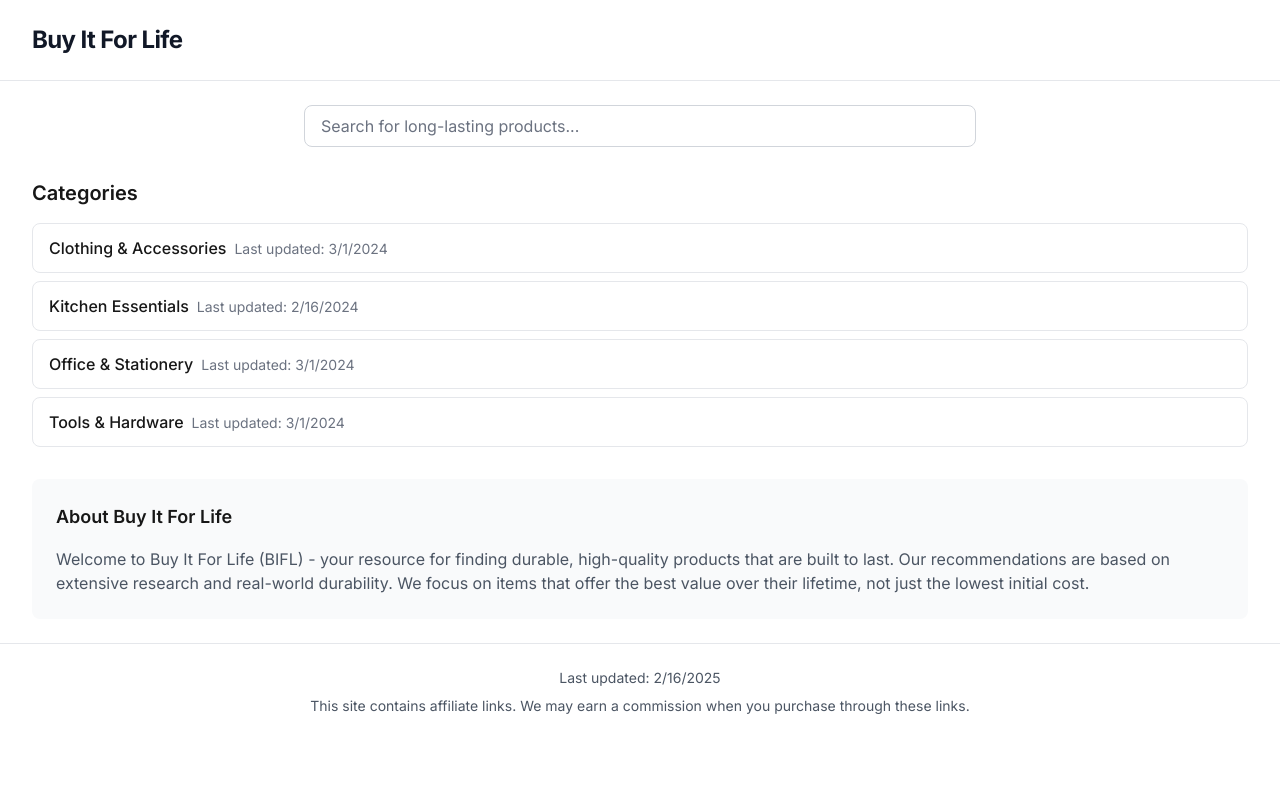
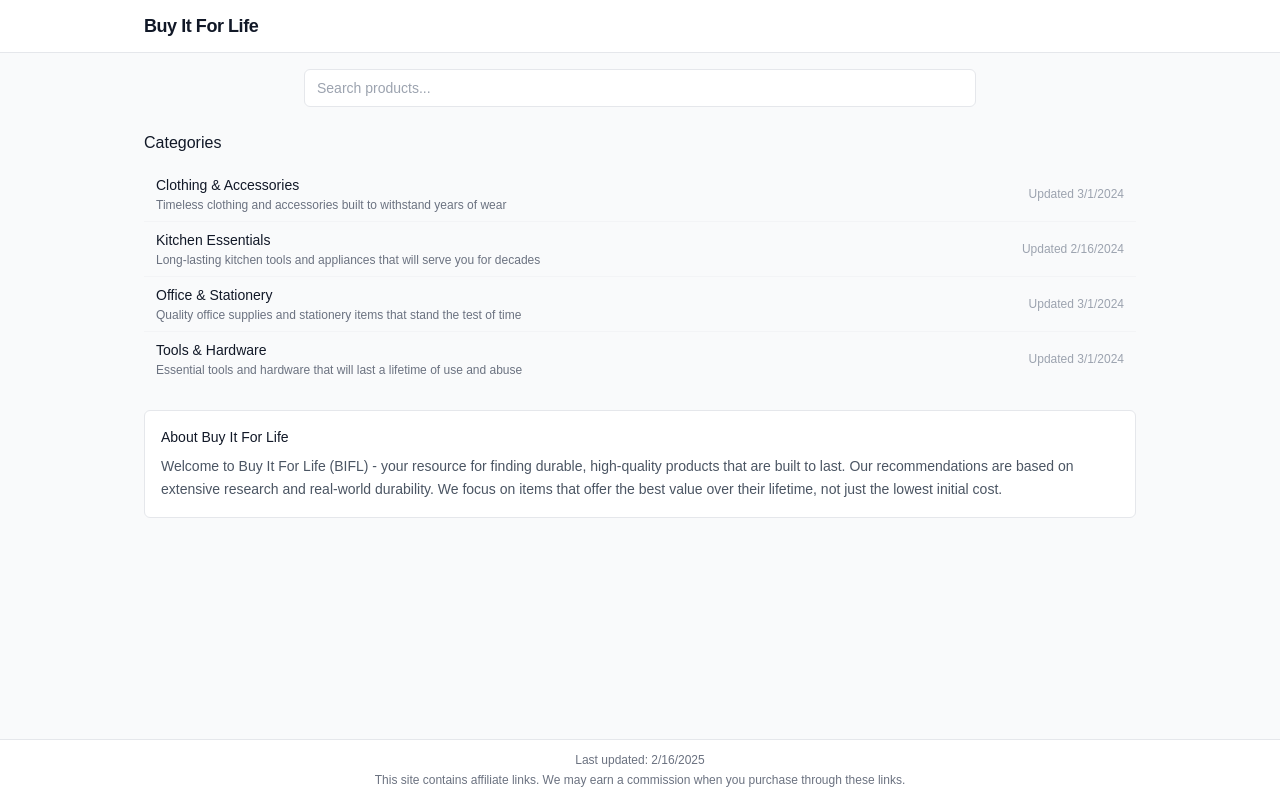
Before and after one commit to SparkyWoo/bifl, a Next.js app: page / in a window 1280 px wide. Built offline with nearby package versions, Linux system fonts and the light colour scheme.

Commit message:
fix ui/ux

```diff
--- a/app/categories/[id]/page.tsx
+++ b/app/categories/[id]/page.tsx
@@ -32,43 +32,43 @@ export async function generateStaticParams() {
 }
 
 export default async function CategoryPage(props: any) {
-  const { id } = props.params;
-  const filePath = path.join(process.cwd(), 'app/content/categories', `${id}.mdx`);
+  const { id } = props.params
+  const filePath = path.join(process.cwd(), 'app/content/categories', `${id}.mdx`)
 
   if (!fs.existsSync(filePath)) {
-    notFound();
+    notFound()
   }
 
-  const fileContent = fs.readFileSync(filePath, 'utf8');
+  const fileContent = fs.readFileSync(filePath, 'utf8')
   const { content, frontmatter } = await compileMDX<MDXFrontmatter>({
     source: fileContent,
     options: { parseFrontmatter: true }
-  });
+  })
 
   return (
-    <div className="space-y-8">
+    <div className="space-y-6">
       <div>
-        <h1 className="text-3xl font-bold">{frontmatter.title}</h1>
-        <p className="mt-2 text-gray-600">
+        <h1 className="text-lg font-medium text-gray-900">{frontmatter.title}</h1>
+        <p className="text-sm text-gray-500 mt-1">
           Last updated: {new Date(frontmatter.lastUpdated).toLocaleDateString()}
         </p>
       </div>
 
-      <div className="rounded-lg border border-gray-200 bg-white p-6">
-        <h2 className="mb-4 text-lg font-semibold">Price Ranges</h2>
-        <div className="grid grid-cols-1 gap-2 sm:grid-cols-2 md:grid-cols-4">
+      <div className="bg-white border border-gray-200 rounded-md p-4">
+        <h2 className="text-sm font-medium text-gray-900 mb-3">Price Ranges</h2>
+        <div className="grid grid-cols-2 sm:grid-cols-4 gap-2">
           {Object.entries(frontmatter.priceRanges).map(([tier, range]) => (
-            <div key={tier} className="rounded-lg border border-gray-200 p-3">
-              <span className="font-medium">{tier}</span>
+            <div key={tier} className="bg-gray-50 rounded-md px-3 py-2 text-sm">
+              <span className="font-medium text-gray-900">{tier}</span>
               <span className="ml-2 text-gray-600">{range}</span>
             </div>
           ))}
         </div>
       </div>
 
-      <div className="prose prose-gray max-w-none">
+      <div className="prose prose-sm max-w-none">
         {content}
       </div>
     </div>
-  );
+  )
 }
--- a/app/components/SearchBox.tsx
+++ b/app/components/SearchBox.tsx
@@ -87,7 +87,7 @@ export function SearchBox({ categories }: SearchBoxProps) {
   }, [])
 
   return (
-    <div ref={searchRef} className="relative w-full max-w-2xl mx-auto">
+    <div ref={searchRef} className="relative w-full">
       <div className="relative">
         <input
           type="text"
@@ -98,12 +98,12 @@ export function SearchBox({ categories }: SearchBoxProps) {
           value={query}
           onChange={(e) => setQuery(e.target.value)}
           onKeyDown={handleKeyDown}
-          placeholder="Search for long-lasting products..."
-          className="w-full px-4 py-2 text-gray-900 placeholder-gray-500 border border-gray-300 rounded-lg focus:outline-none focus:ring-2 focus:ring-blue-500 focus:border-transparent"
+          placeholder="Search products..."
+          className="w-full px-3 py-2 text-sm bg-white border border-gray-200 rounded-md focus:outline-none focus:ring-2 focus:ring-blue-100 focus:border-blue-400 transition-colors"
         />
         {isLoading && (
-          <div className="absolute right-3 top-1/2 -translate-y-1/2">
-            <div className="w-4 h-4 border-2 border-blue-500 border-t-transparent rounded-full animate-spin"></div>
+          <div className="absolute right-2.5 top-1/2 -translate-y-1/2">
+            <div className="w-3.5 h-3.5 border-2 border-blue-400 border-t-transparent rounded-full animate-spin"></div>
           </div>
         )}
       </div>
@@ -112,9 +112,9 @@ export function SearchBox({ categories }: SearchBoxProps) {
         <div
           id="search-results"
           role="listbox"
-          className="absolute z-10 w-full mt-1 bg-white border border-gray-200 rounded-lg shadow-lg"
+          className="absolute z-10 w-full mt-1 bg-white border border-gray-200 rounded-md shadow-sm overflow-hidden"
         >
-          <ul className="py-2 max-h-96 overflow-auto">
+          <ul className="max-h-80 overflow-auto py-1">
             {results.map((result, index) => (
               <li
                 key={index}
@@ -128,16 +128,18 @@ export function SearchBox({ categories }: SearchBoxProps) {
                     setQuery('')
                   }}
                   onMouseEnter={() => setSelectedIndex(index)}
-                  className={`w-full px-4 py-2 text-left focus:outline-none ${
-                    index === selectedIndex ? 'bg-blue-50' : 'hover:bg-gray-100'
+                  className={`w-full px-3 py-1.5 text-left ${
+                    index === selectedIndex ? 'bg-blue-50' : 'hover:bg-gray-50'
                   }`}
                 >
-                  <span className="block text-sm text-gray-600">
-                    {result.type === 'category' ? 'Category' : 'Product in ' + result.category}
-                  </span>
-                  <span className="block font-medium text-gray-900">
-                    {result.item}
-                  </span>
+                  <div className="flex flex-col">
+                    <span className="text-xs text-gray-500">
+                      {result.type === 'category' ? 'Category' : result.category}
+                    </span>
+                    <span className="text-sm font-medium text-gray-900">
+                      {result.item}
+                    </span>
+                  </div>
                 </button>
               </li>
             ))}
--- a/app/layout.tsx
+++ b/app/layout.tsx
@@ -2,7 +2,10 @@ import type { Metadata } from "next";
 import { Inter } from "next/font/google";
 import "./globals.css";
 
-const inter = Inter({ subsets: ["latin"] });
+const inter = Inter({
+  subsets: ["latin"],
+  variable: '--font-inter',
+});
 
 export const metadata: Metadata = {
   title: "Buy It For Life - Durable Product Recommendations",
@@ -16,27 +19,27 @@ export default function RootLayout({
   children: React.ReactNode
 }) {
   return (
-    <html lang="en">
-      <body className={inter.className}>
-        <div className="min-h-screen bg-white">
-          <header className="border-b">
-            <div className="mx-auto max-w-7xl px-4 py-6 sm:px-6 lg:px-8">
-              <h1 className="text-2xl font-bold tracking-tight text-gray-900">
+    <html lang="en" className={`${inter.variable} font-sans antialiased`}>
+      <body className="min-h-screen bg-gray-50 text-gray-900 text-sm">
+        <div className="min-h-screen flex flex-col">
+          <header className="bg-white border-b border-gray-200">
+            <div className="mx-auto max-w-5xl px-4 py-3">
+              <h1 className="text-lg font-semibold tracking-tight text-gray-900">
                 Buy It For Life
               </h1>
             </div>
           </header>
-          <main>
-            <div className="mx-auto max-w-7xl px-4 py-6 sm:px-6 lg:px-8">
+          <main className="flex-1 py-4">
+            <div className="mx-auto max-w-5xl px-4">
               {children}
             </div>
           </main>
-          <footer className="border-t">
-            <div className="mx-auto max-w-7xl px-4 py-6 sm:px-6 lg:px-8">
-              <p className="text-center text-sm text-gray-600">
+          <footer className="bg-white border-t border-gray-200 mt-8">
+            <div className="mx-auto max-w-5xl px-4 py-3">
+              <p className="text-center text-xs text-gray-500">
                 Last updated: {new Date().toLocaleDateString()}
                 <br />
-                <span className="mt-2 block">
+                <span className="mt-1 block">
                   This site contains affiliate links. We may earn a commission when you purchase through these links.
                 </span>
               </p>
--- a/app/page.tsx
+++ b/app/page.tsx
@@ -6,23 +6,26 @@ export default async function Home() {
   const categories = await getAllCategories()
 
   return (
-    <div className="space-y-8">
+    <div className="space-y-6">
       <div className="mx-auto max-w-2xl">
         <SearchBox categories={categories} />
       </div>
 
-      <div className="space-y-4">
-        <h2 className="text-xl font-semibold">Categories</h2>
-        <ul className="space-y-2">
+      <div className="space-y-3">
+        <h2 className="text-base font-medium text-gray-900">Categories</h2>
+        <ul className="divide-y divide-gray-100">
           {categories.map((category) => (
             <li key={category.id}>
               <Link
                 href={`/categories/${category.id}`}
-                className="block rounded-lg border border-gray-200 px-4 py-3 hover:border-blue-500 hover:bg-gray-50"
+                className="flex items-center justify-between px-3 py-2 hover:bg-white rounded-md transition-colors"
               >
-                <span className="font-medium">{category.title}</span>
-                <span className="ml-2 text-sm text-gray-500">
-                  Last updated: {new Date(category.lastUpdated).toLocaleDateString()}
+                <div>
+                  <span className="text-sm font-medium text-gray-900">{category.title}</span>
+                  <p className="text-xs text-gray-500 mt-0.5">{category.description}</p>
+                </div>
+                <span className="text-xs text-gray-400">
+                  Updated {new Date(category.lastUpdated).toLocaleDateString()}
                 </span>
               </Link>
             </li>
@@ -30,9 +33,9 @@ export default async function Home() {
         </ul>
       </div>
 
-      <div className="rounded-lg bg-gray-50 p-6">
-        <h2 className="mb-4 text-lg font-semibold">About Buy It For Life</h2>
-        <p className="text-gray-600">
+      <div className="rounded-md bg-white p-4 border border-gray-200 text-sm">
+        <h2 className="font-medium text-gray-900 mb-2">About Buy It For Life</h2>
+        <p className="text-gray-600 text-sm leading-relaxed">
           Welcome to Buy It For Life (BIFL) - your resource for finding durable,
           high-quality products that are built to last. Our recommendations are
           based on extensive research and real-world durability. We focus on items
```
